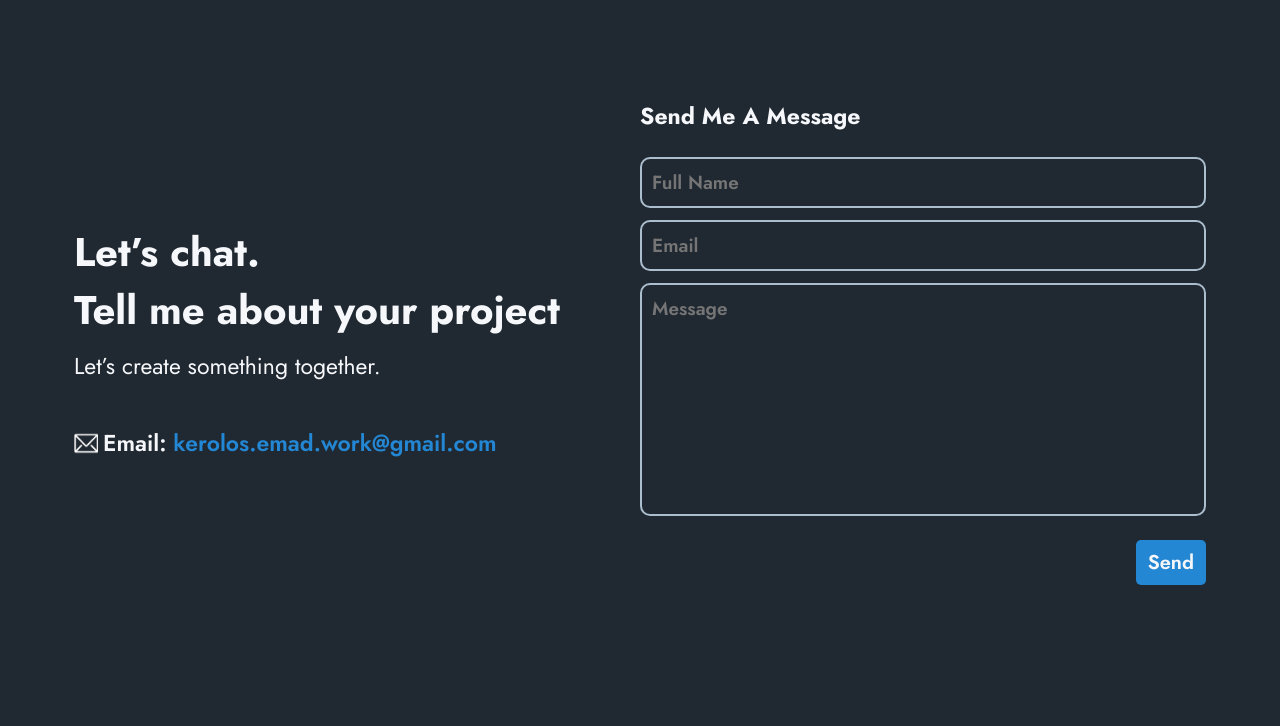
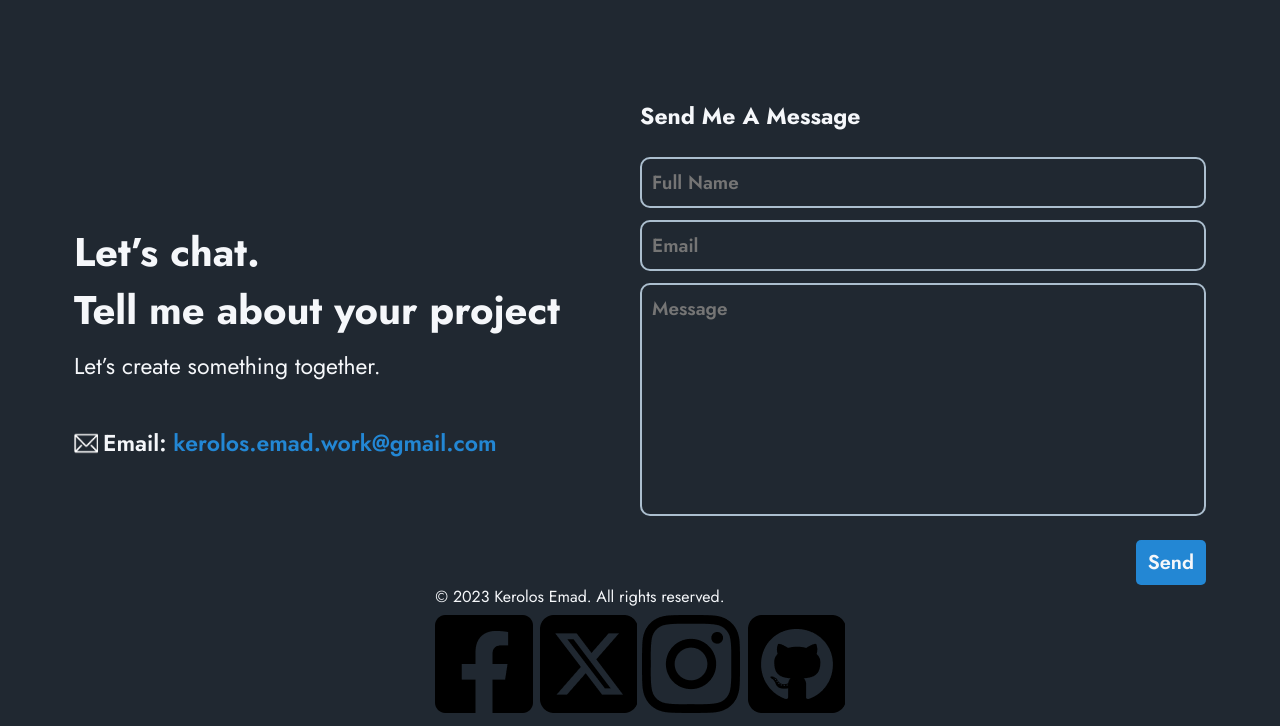
Before and after one commit to kerolos350/Portfolio, a plain HTML site: page index.html in a window 1280 px wide. Shown: the part 4300-5026 px from the top of the page. Before the commit the page ends 4885 px from the top, so only its background shows below. Drawn offline with Linux system fonts and the light colour scheme; a web font is replaced by a local one.

Commit message:
Add footer with social media links to the contact section

```diff
--- a/index.html
+++ b/index.html
@@ -409,5 +409,14 @@
                 </div>
             </section>
         </main>
+        <footer>
+            <p>© 2023 Kerolos Emad. All rights reserved.</p>
+            <div class="socials">
+                <a href="https://www.linkedin.com/in/kerolos-emad/" rel="noopener noreferrer" onclick="return ! window.open(this.href);"><img src="./icons/black-facebook.png" alt="Facebook account"></a>
+                <a href="https://www.linkedin.com/in/kerolos-emad/" rel="noopener noreferrer" onclick="return ! window.open(this.href);"><img src="./icons/black-x.png" alt="X/Twitter account"></a>
+                <a href="https://www.linkedin.com/in/kerolos-emad/" rel="noopener noreferrer" onclick="return ! window.open(this.href);"><img src="./icons/black-instagram.png" alt="Instagram account"></a>
+                <a href="https://www.linkedin.com/in/kerolos-emad/" rel="noopener noreferrer" onclick="return ! window.open(this.href);"><img src="./icons/black-github.png" alt="Github account"></a>
+            </div>
+        </footer>
     </body>
 </html>
```
